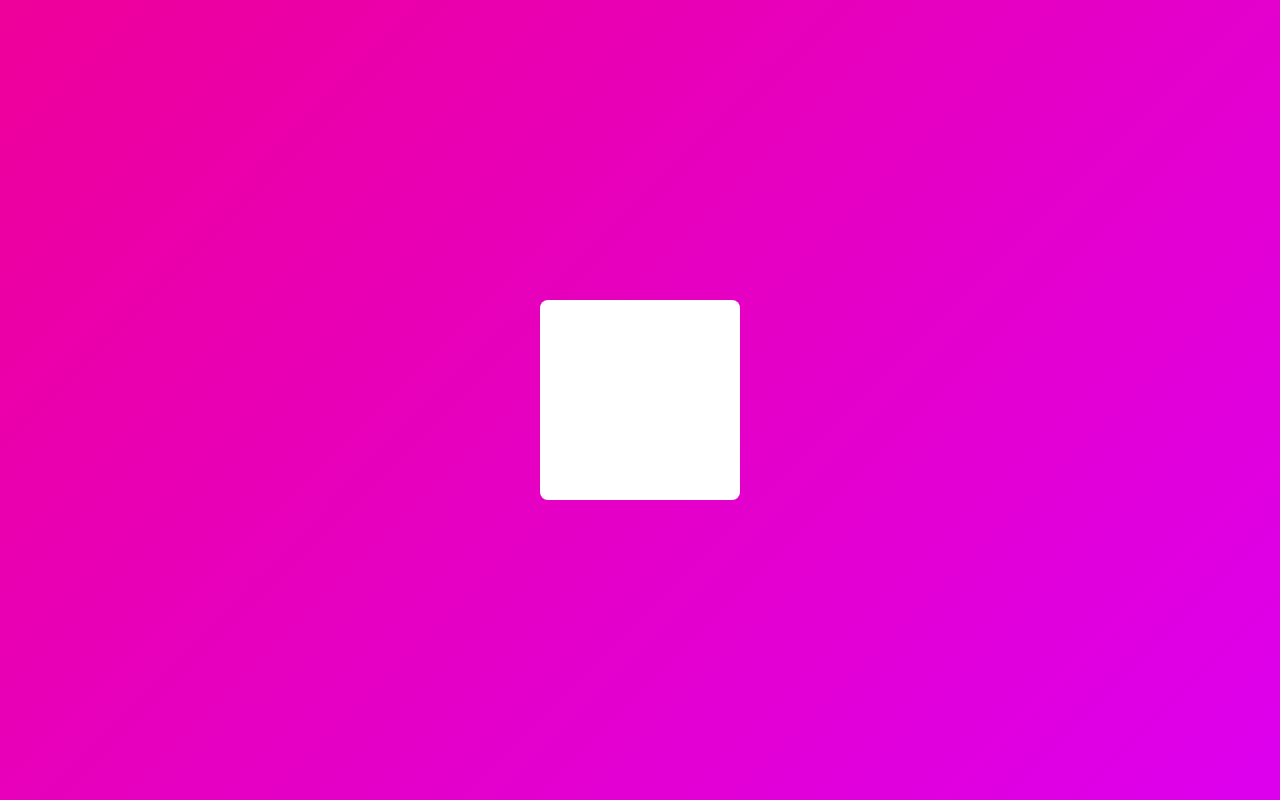
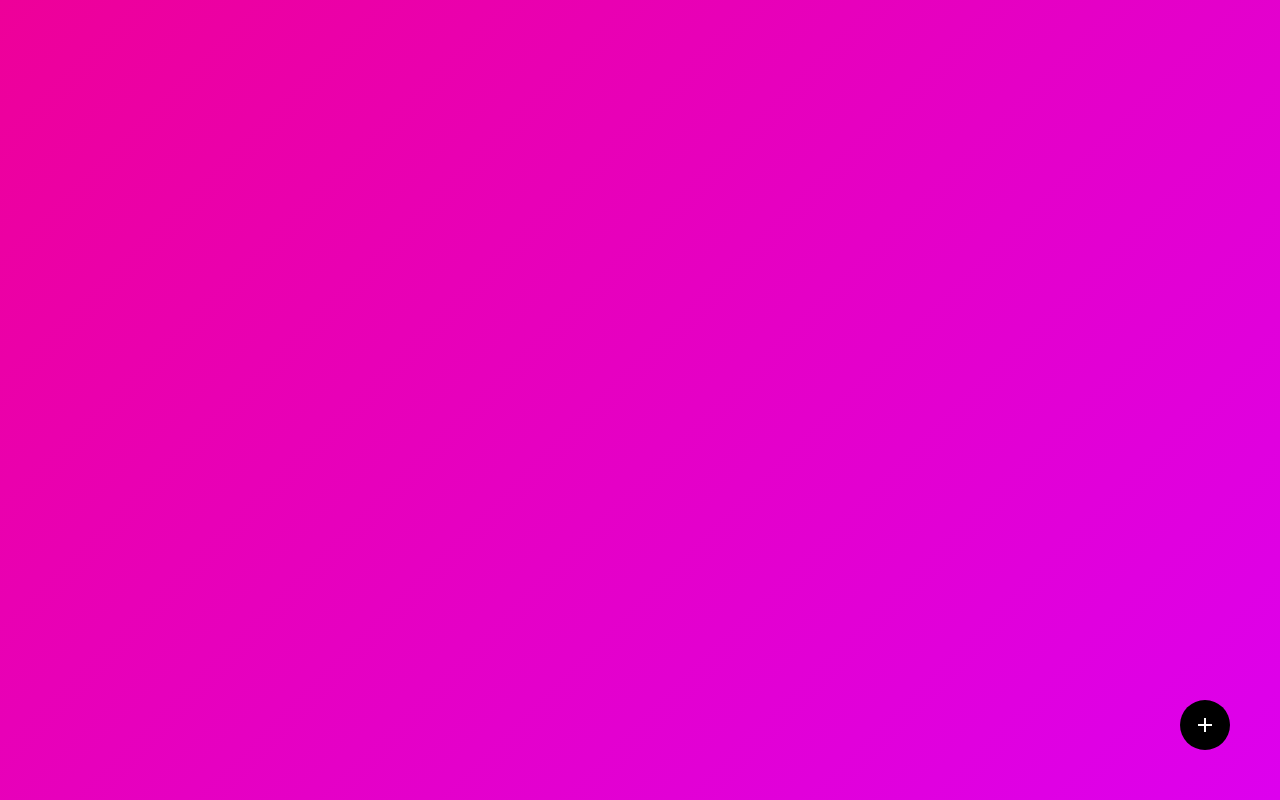
Before and after one commit to victorbadaro/animation-test, a React (Vite) app: page / in a window 1280 px wide. Built offline with nearby package versions, Linux system fonts and the light colour scheme.

Commit message:
feat: add a fab button

```diff
--- a/src/App.tsx
+++ b/src/App.tsx
@@ -1,11 +1,15 @@
 import { Container } from './components/Container';
-import { SlideVertical } from './components/SlideVertical';
+import { FabButton } from './components/FabButton';
 import './styles/global.css';
 
 export function App() {
   return (
     <Container>
-      <SlideVertical />
+      <FabButton>
+        <button type="button">1</button>
+        <button type="button">2</button>
+        <button type="button">3</button>
+      </FabButton>
     </Container>
   );
 }
--- /dev/null
+++ b/src/components/FabButton/index.tsx
@@ -0,0 +1,55 @@
+import { AnimatePresence, motion } from 'framer-motion';
+import { MouseEvent, ReactNode, useState } from 'react';
+import { MdAdd } from 'react-icons/md';
+import styles from './styles.module.css';
+
+interface FabButtonProps {
+  children?: ReactNode;
+  icon?: ReactNode;
+}
+
+export function FabButton({ children, icon }: FabButtonProps) {
+  const [isOpen, setIsOpen] = useState(false);
+
+  function handleMouseOver(event: MouseEvent) {
+    event.preventDefault();
+    setIsOpen(true);
+  }
+
+  function handleMouseLeave(event: MouseEvent) {
+    event.preventDefault();
+    setIsOpen(false);
+  }
+
+  return (
+    <div
+      className={styles.container}
+      onMouseOver={handleMouseOver}
+      onMouseLeave={handleMouseLeave}
+    >
+      <AnimatePresence>
+        {isOpen && (
+          <motion.div
+            initial={{ y: 50, opacity: 0 }}
+            animate={{ y: 0, opacity: 1 }}
+            exit={{ y: 50, opacity: 0 }}
+            transition={{ duration: 0.2 }}
+          >
+            <div className={styles.smallButtonsContainer}>
+              {children}
+            </div>
+          </motion.div>
+        )}
+      </AnimatePresence>
+
+      <button
+        type="button"
+        className={styles.bigButton}
+      >
+        {icon ? (icon) : (
+          <MdAdd size={24} color="#fff" />
+        )}
+      </button>
+    </div>
+  );
+}
--- /dev/null
+++ b/src/components/FabButton/styles.module.css
@@ -0,0 +1,50 @@
+.container {
+  position: fixed;
+  right: 50px;
+  bottom: 50px;
+  display: flex;
+  flex-direction: column;
+  align-items: center;
+  justify-content: center;
+}
+
+.smallButtonsContainer {
+  display: flex;
+  flex-direction: column;
+}
+
+.smallButtonsContainer button {
+  display: flex;
+  align-items: center;
+  justify-content: center;
+  margin-bottom: 10px;
+  width: 36px;
+  height: 36px;
+  border: none;
+  border-radius: 50%;
+  background-color: #000;
+  color: #fff;
+  z-index: 1;
+  transition: filter 200ms;
+}
+
+.smallButtonsContainer button:hover {
+  filter: brightness(0.8);
+}
+
+.bigButton {
+  display: flex;
+  align-items: center;
+  justify-content: center;
+  width: 50px;
+  height: 50px;
+  border: none;
+  border-radius: 50%;
+  background-color: #000;
+  z-index: 2;
+  transition: filter 200ms;
+}
+
+.bigButton:hover {
+  filter: brightness(0.8);
+}
```
